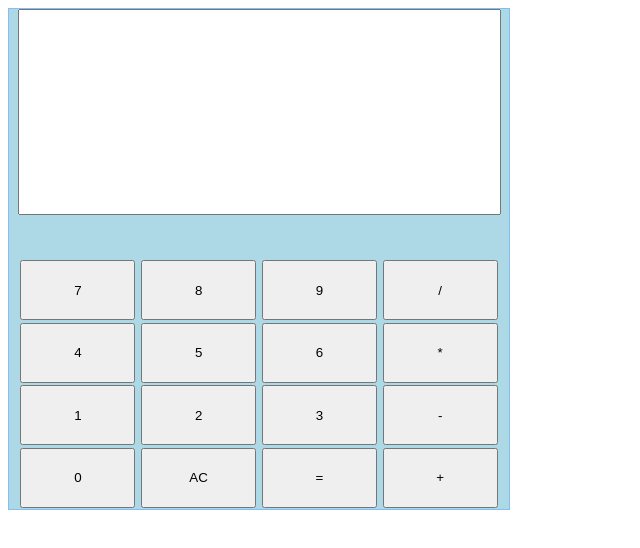
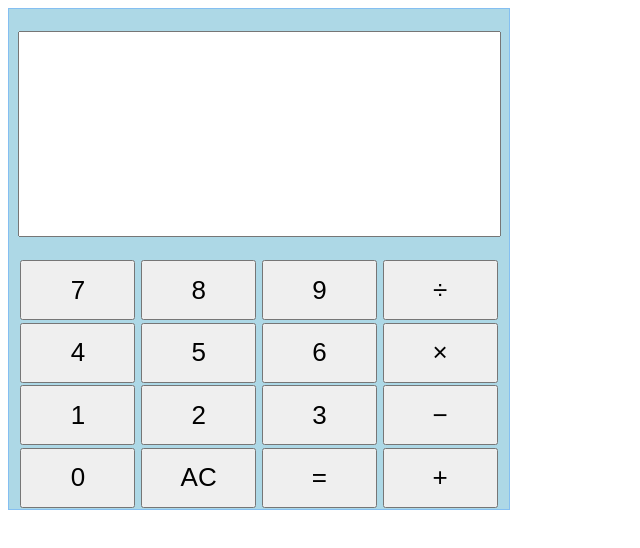
Before and after one commit to stevenh-gh/calculator, a plain HTML site: page index.html in a window 1280 px wide. Shown: the whole page, without its empty margins (0-640 px from the left). Drawn offline with Linux system fonts and the light colour scheme.

Commit message:
changed operator symbols in buttons. changed text size in buttons (larger). changed text size in text box (larger). changed position of text box (centered).

```diff
--- a/index.html
+++ b/index.html
@@ -24,7 +24,7 @@
 				<button>9</button>
 			</div>
 			<div id="btn-divide" class="buttons">
-				<button>/</button>
+				<button>÷</button>
 			</div>
 			<div id="btn-4" class="buttons">
 				<button>4</button>
@@ -36,7 +36,7 @@
 				<button>6</button>
 			</div>
 			<div id="btn-multiply" class="buttons">
-				<button>*</button>
+				<button>×</button>
 			</div>
 			<div id="btn-1" class="buttons">
 				<button>1</button>
@@ -48,7 +48,7 @@
 				<button>3</button>
 			</div>
 			<div id="btn-subtract" class="buttons">
-				<button>-</button>
+				<button>−</button>
 			</div>
 			<div id="btn-0" class="buttons">
 				<button>0</button>
--- a/style.css
+++ b/style.css
@@ -7,6 +7,21 @@
     justify-content: center;
     align-content: center;
     grid-template-rows: repeat(2, 250px);
+}
+
+#txt-container {
+    justify-self: center;
+    align-self: center;
+}
+
+#textbox {
+    height: 200px;
+    width: 475px;
+}
+
+input {
+    text-align: right;
+    font-size: 90px;
 }
 
 #btn-container {
@@ -23,9 +38,5 @@
 button {
     height: 60px;
     width: 115px;
+    font-size: 26px;
 }
-
-#textbox {
-    height: 200px;
-    width: 475px;
-}
```
